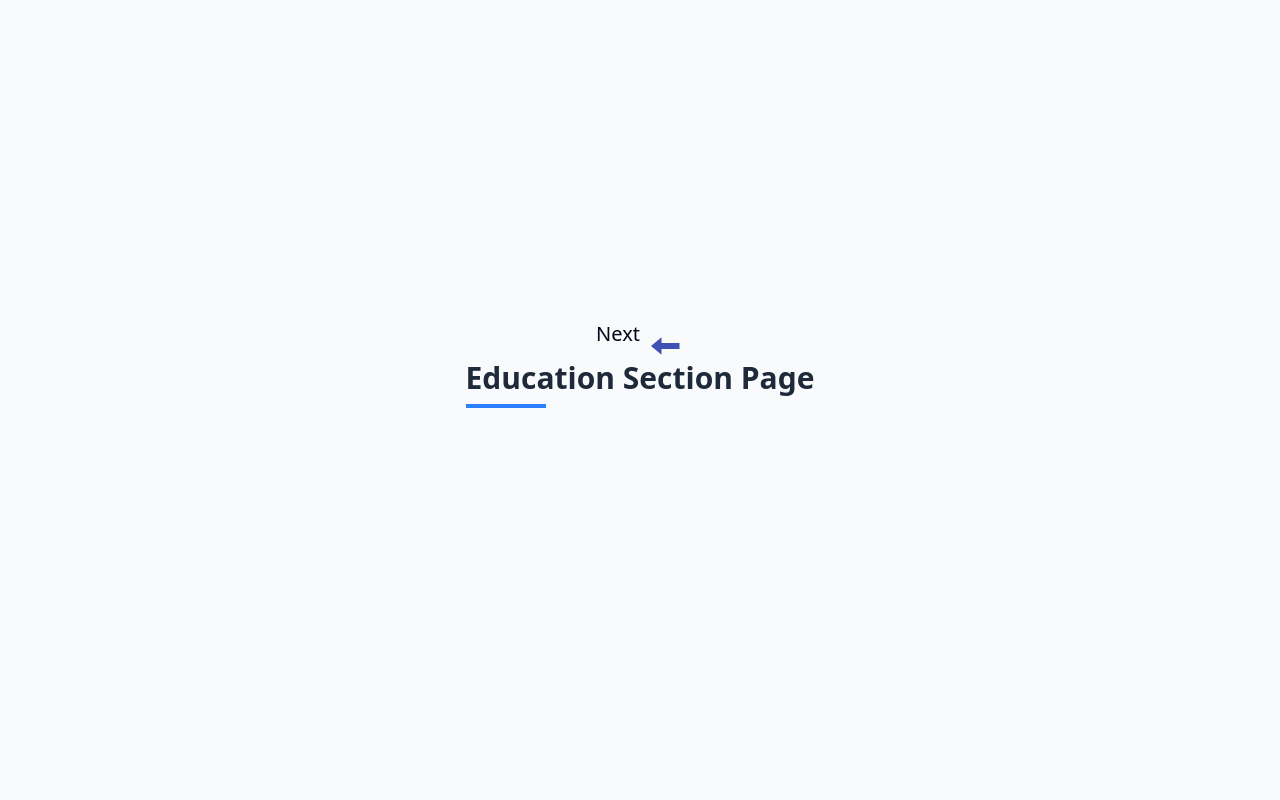
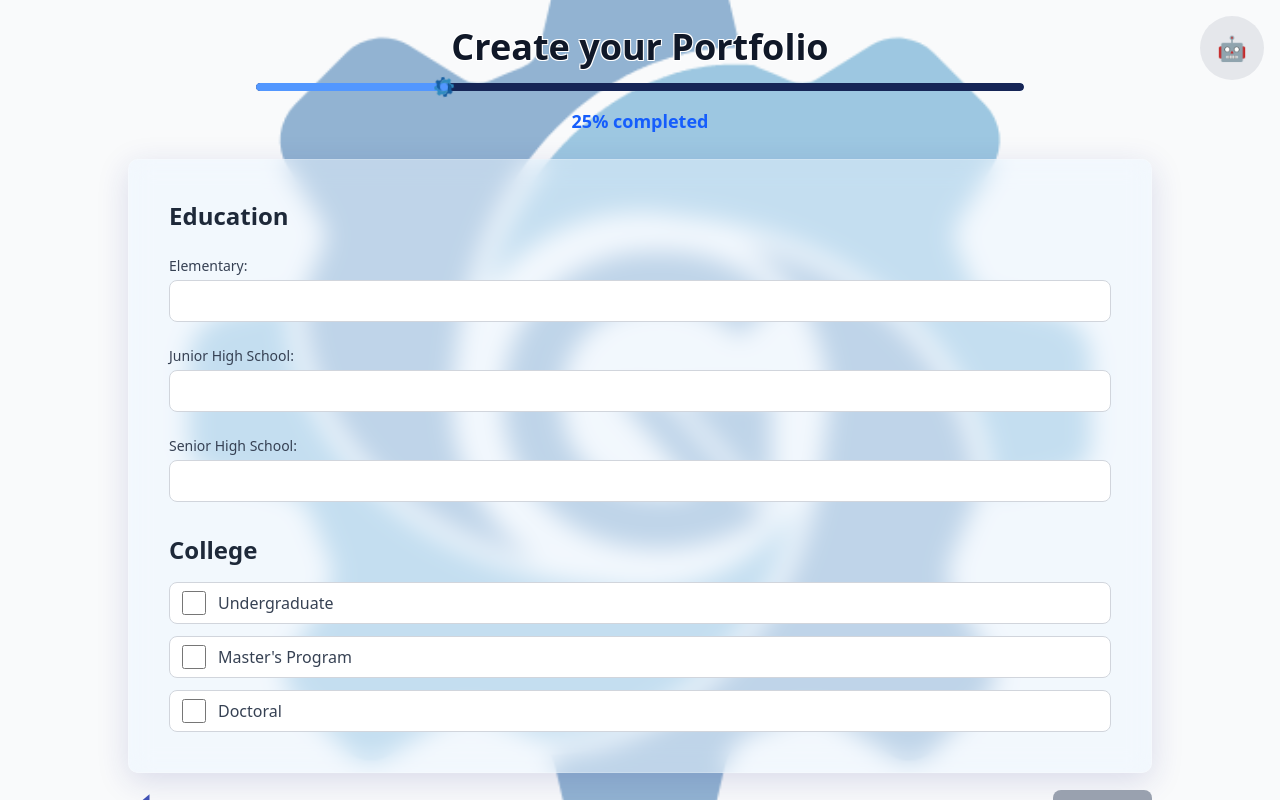
Before and after one commit to ICPEP-SE-CITU/GearFolio, a Next.js app: page /portfolio_creation_page/4_education in a window 1280 px wide. Built offline with nearby package versions, Linux system fonts and the light colour scheme.

Commit message:
This is the education page -joprax is here

```diff
--- a/src/app/(routes)/portfolio_creation_page/4_education/page.js
+++ b/src/app/(routes)/portfolio_creation_page/4_education/page.js
@@ -1,36 +1,242 @@
 "use client";
 
+import { useState, useEffect } from "react";
 import Link from "next/link";
-import {FcLeft } from "react-icons/fc";
+import { Progress } from "@/components/ui/progress";
+import Image from "next/image";
+import { FcLeft } from "react-icons/fc";
 
-export default function EducationPage() {
+export default function PortfolioCreationPage() {
+  const [progress, setProgress] = useState(25);
+  const [targetProgress, setTargetProgress] = useState(25);
+  const [elementary, setElementary] = useState("");
+  const [juniorHigh, setJuniorHigh] = useState("");
+  const [seniorHigh, setSeniorHigh] = useState("");
+  const [college, setCollege] = useState("");
+  const [degreeLevel, setDegreeLevel] = useState({
+    undergraduate: false,
+    masters: false,
+    doctoral: false
+  });
+  const MAX_PAGE_PROGRESS = 6;
+
+  useEffect(() => {
+    const allFieldsFilled =
+      elementary.trim() !== "" &&
+      juniorHigh.trim() !== "" &&
+      seniorHigh.trim() !== "" &&
+      college.trim() !== "";
+
+    const newProgress = allFieldsFilled ? 31 : 25;
+    setTargetProgress(newProgress);
+  }, [elementary, juniorHigh, seniorHigh, college]);
+
+  useEffect(() => {
+    if (Math.abs(progress - targetProgress) < 0.1) {
+      setProgress(targetProgress);
+      return;
+    }
+
+    const animationFrame = requestAnimationFrame(() => {
+      const diff = targetProgress - progress;
+      const step = Math.abs(diff) < 0.5 ? diff : diff * 0.1;
+
+      setProgress(prevProgress => {
+        const newProgress = prevProgress + step;
+        return Math.round(newProgress * 10) / 10;
+      });
+    });
+
+    return () => cancelAnimationFrame(animationFrame);
+  }, [progress, targetProgress]);
+
+  const canProceed = elementary.trim() !== "" &&
+                    juniorHigh.trim() !== "" &&
+                    seniorHigh.trim() !== "" &&
+                    college.trim() !== "";
+
+  const handleDegreeChange = (degree) => {
+    setDegreeLevel(prev => ({
+      ...prev,
+      [degree]: !prev[degree]
+    }));
+  };
+
   return (
-    <>
-    <div className="min-h-screen bg-gray-50 p-6 md:p-12 flex flex-col items-center justify-center">
-        {/* Page header */}
-        <div className="mb-8">
-          <h1 className="text-3xl font-bold text-gray-800">Education Section Page</h1>
-          <div className="w-20 h-1 bg-blue-500 mt-2"></div> {/* Underline effect */}
+    <div className="min-h-screen flex flex-col items-center justify-center bg-gray-50 p-6 relative overflow-hidden">
+      <div className="fixed inset-0 z-0 opacity-45 flex items-center justify-center pointer-events-none">
+          <div className="w-[937px] h-[937px] flex-shrink-0 aspect-square">
+              <Image
+                  src="/gear_folio_logo.svg"
+                  width={937}
+                  height={937}
+                  alt="Background logo"
+                  priority
+                  className="w-full h-full object-contain"
+              />
+          </div>
+      </div>
+
+      {/* Page Header */}
+      <div className="w-full max-w-5xl mx-auto mb-6 text-center relative z-10">
+          <h1 className="text-4xl font-bold text-gray-900 mb-4 [text-shadow:_-1px_-1px_0_white,_1px_-1px_0_white,_-1px_1px_0_white,_1px_1px_0_white]">
+              Create your Portfolio
+          </h1>
+          <div className="max-w-3xl mx-auto relative">
+            <div className="relative">
+              <div className="bg-blue-100 rounded-full overflow-hidden h-2">
+                <Progress value={progress} className="h-2 transition-all duration-300 ease-out" />
+              </div>
+
+              <div
+                className="absolute top-0 z-20 transition-all duration-300 ease-out"
+                style={{
+                  left: `${progress}%`,
+                  transform: 'translate(-50%, -50%)',
+                  marginTop: "4px",
+                  marginLeft: "-4px"
+                }}
+              >
+                <div className="animate-spin">
+                  <Image src="/gear.svg" width={20} height={20} alt="Progress indicator" />
+                </div>
+              </div>
+            </div>
+            <div className="flex items-center justify-center mt-4">
+              <span className="text-lg text-blue-600 font-bold">{Math.round(progress)}% completed</span>
+            </div>
+          </div>
+      </div>
+
+      {/* Form Section */}
+      <div className="w-full max-w-5xl mx-auto relative z-10">
+        <div
+          className="w-full rounded-lg relative overflow-hidden shadow-lg"
+          style={{
+            background: 'rgba(235, 245, 255, 0.5)',
+            backdropFilter: 'blur(12px)',
+            boxShadow: '0 8px 32px rgba(31, 38, 135, 0.15)',
+            border: '1px solid rgba(255, 255, 255, 0.18)'
+          }}
+        >
+          <div className="p-10 relative">
+            <h2 className="text-2xl font-semibold text-gray-800 mb-6">Education</h2>
+
+            <div className="space-y-6">
+              {/* Elementary */}
+              <div>
+                <label className="block text-sm font-medium text-gray-700 mb-1">
+                  Elementary:
+                </label>
+                <input
+                  type="text"
+                  value={elementary}
+                  onChange={(e) => setElementary(e.target.value)}
+                  className="w-full px-3 py-2 border border-gray-300 rounded-md focus:outline-none focus:ring-2 focus:ring-blue-500 bg-white text-gray-900"
+                  required
+                />
+              </div>
+
+              {/* Junior High */}
+              <div>
+                <label className="block text-sm font-medium text-gray-700 mb-1">
+                  Junior High School:
+                </label>
+                <input
+                  type="text"
+                  value={juniorHigh}
+                  onChange={(e) => setJuniorHigh(e.target.value)}
+                  className="w-full px-3 py-2 border border-gray-300 rounded-md focus:outline-none focus:ring-2 focus:ring-blue-500 bg-white text-gray-900"
+                  required
+                />
+              </div>
+
+              {/* Senior High */}
+              <div>
+                <label className="block text-sm font-medium text-gray-700 mb-1">
+                  Senior High School:
+                </label>
+                <input
+                  type="text"
+                  value={seniorHigh}
+                  onChange={(e) => setSeniorHigh(e.target.value)}
+                  className="w-full px-3 py-2 border border-gray-300 rounded-md focus:outline-none focus:ring-2 focus:ring-blue-500 bg-white text-gray-900"
+                  required
+                />
+              </div>
+
+              {/* College Header */}
+              <h2 className="text-2xl font-semibold text-gray-800 mt-8 mb-4">College</h2>
+
+              {/* Degree Checkboxes - Updated with larger checkboxes and background */}
+              <div className="mt-4 space-y-3">
+                <div className="w-full px-3 py-2 border border-gray-300 rounded-md bg-white">
+                  <label className="flex items-center space-x-3">
+                    <input
+                      type="checkbox"
+                      checked={degreeLevel.undergraduate}
+                      onChange={() => handleDegreeChange('undergraduate')}
+                      className="h-6 w-6 text-blue-600 focus:ring-blue-500 border-gray-300 rounded"
+                    />
+                    <span className="text-gray-700">Undergraduate</span>
+                  </label>
+                </div>
+                <div className="w-full px-3 py-2 border border-gray-300 rounded-md bg-white">
+                  <label className="flex items-center space-x-3">
+                    <input
+                      type="checkbox"
+                      checked={degreeLevel.masters}
+                      onChange={() => handleDegreeChange('masters')}
+                      className="h-6 w-6 text-blue-600 focus:ring-blue-500 border-gray-300 rounded"
+                    />
+                    <span className="text-gray-700">Master's Program</span>
+                  </label>
+                </div>
+                <div className="w-full px-3 py-2 border border-gray-300 rounded-md bg-white">
+                  <label className="flex items-center space-x-3">
+                    <input
+                      type="checkbox"
+                      checked={degreeLevel.doctoral}
+                      onChange={() => handleDegreeChange('doctoral')}
+                      className="h-6 w-6 text-blue-600 focus:ring-blue-500 border-gray-300 rounded"
+                    />
+                    <span className="text-gray-700">Doctoral</span>
+                  </label>
+                </div>
+              </div>
+            </div>
+          </div>
         </div>
-    </div>
 
-    {/* Navigation buttons */}
-    <div className="absolute -mt-120 left-160 flex gap-4">
+        {/* Navigation buttons */}
+        <div className="absolute -bottom-14 left-0 flex gap-4">
           <Link
             href="/portfolio_creation_page/3_address"
             className="p-2 flex items-center justify-center rounded-md bg-transparent hover:transition-all duration-300 group"
           >
-            <FcLeft className="text-4xl group-hover:scale-125 transition-transform duration-300"/>
-
+            <FcLeft className="text-4xl group-hover:scale-125 transition-transform duration-300" />
           </Link>
         </div>
-        <div className="absolute -mt-120 right-160 flex gap-4">
+        <div className="absolute -bottom-12 right-0">
           <Link
             href="/portfolio_creation_page/5_upload_certificates"
-            className='text-xl hover:scale-115 transition-transform duration-300'>
+            className={`py-2 px-8 font-medium rounded-md focus:outline-none focus:ring-2 focus:ring-offset-2 focus:ring-blue-500 transition-all duration-200 ${
+              canProceed
+              ? "bg-blue-600 text-white hover:bg-blue-700"
+              : "bg-gray-400 text-gray-100 cursor-not-allowed"
+            }`}
+            onClick={(e) => !canProceed && e.preventDefault()}
+          >
             Next
           </Link>
         </div>
-    </>
+      </div>
+
+      <div className="absolute top-4 right-4 z-20">
+        <div className="w-16 h-16 bg-gray-200 rounded-full flex items-center justify-center">
+          <div className="text-2xl">🤖</div>
+        </div>
+      </div>
+    </div>
   );
 }
```
